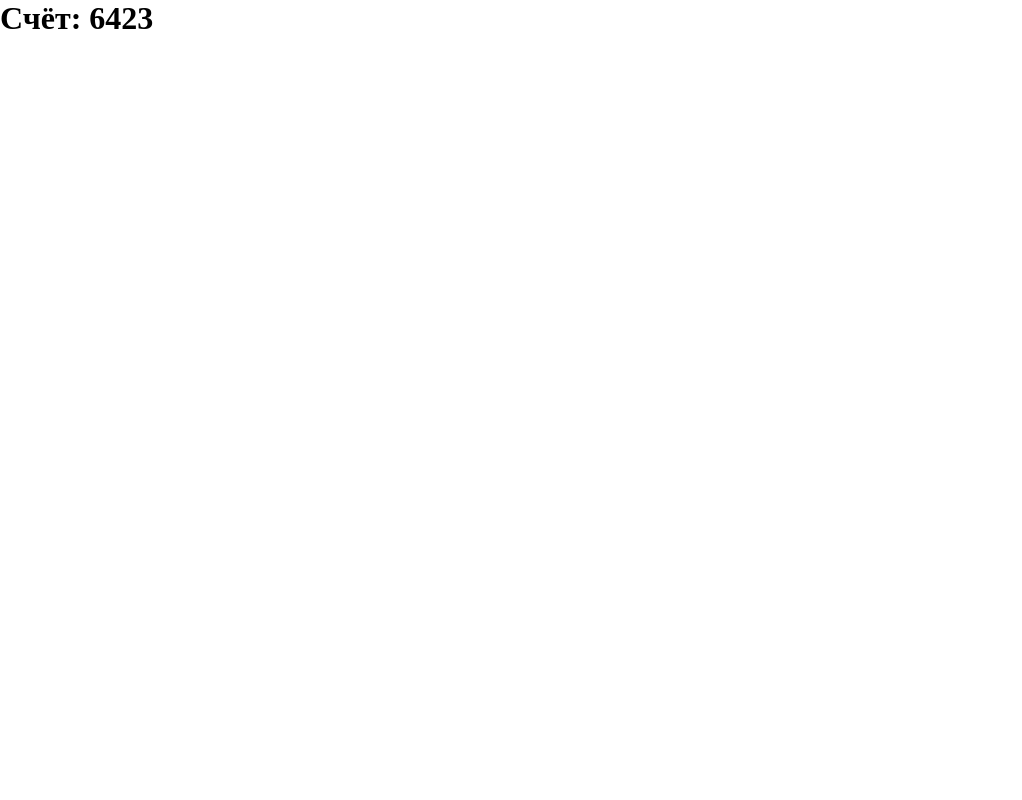
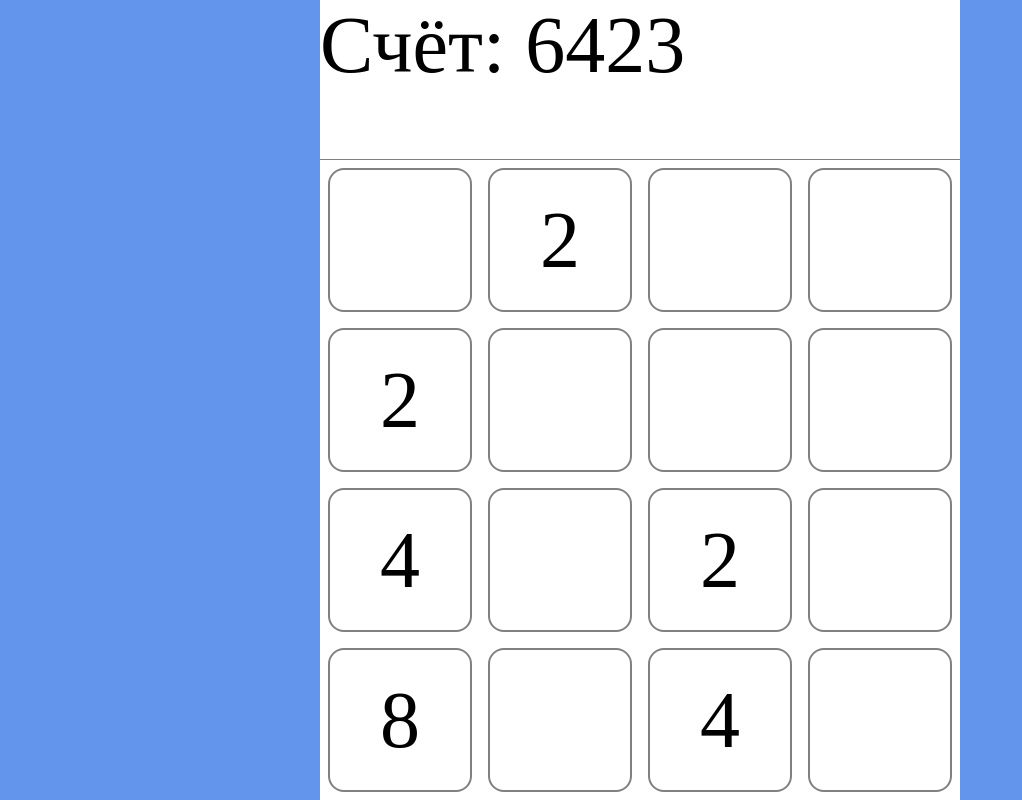
Before and after one commit to pi17v-ppse/Dimitriuk, a website: page 2048Game/index.html in a window 1280 px wide. Shown: the whole page, without its empty margins (0-1022 px from the left). Drawn offline with Linux system fonts and the light colour scheme.

Commit message:
html and css prototype

```diff
--- /dev/null
+++ b/2048Game/css/main.css
@@ -0,0 +1,47 @@
+* {margin: 0; padding: 0;}
+
+html, body {
+    width: 100%;
+    height: 100%;
+}
+
+.game {
+    position: relative;
+    display: flex;
+    flex-direction: column;
+    align-items: center;
+    height: 100%;
+    width 100%;
+    background-color: cornflowerblue;
+}
+
+    .game .header {
+        height: 20vmin;
+        width: 80vmin;
+        font-size: 10vmin;
+        background-color: white;
+        box-sizing: border-box;
+        border-bottom: 1px solid grey;
+    }
+
+    .game .field {
+        display: flex;
+        flex-direction: row;
+        flex-wrap: wrap;
+        height: 80vmin;
+        width: 80vmin;
+        background-color: white;
+    }
+
+        .game .field .cell {
+            display: flex;
+            align-items: center;
+            justify-content: center;
+            height: 18vmin;
+            width: 18vmin;
+            margin: 1vmin;
+            box-sizing: border-box;
+            border: 2px solid grey;
+            border-radius: 2vmin;
+            font-size: 10vmin;
+        }
--- a/2048Game/index.html
+++ b/2048Game/index.html
@@ -2,7 +2,7 @@
 
 <html xmlns="http://www.w3.org/1999/xhtml">
 <head>
-    <link rel="stylesheet" type="text/css" href="main.css" />
+    <link rel="stylesheet" type="text/css" href="css/main.css" />
     <meta charset="utf-8" />
     <title>2048</title>
 </head>
@@ -11,28 +11,28 @@
 
     <div class="game">
         <div class="header">
-            <h1>Счёт: 6423</h1>
+            Счёт: 6423
         </div>
 
         <div class="field">
             <div class="cell"></div>
+            <div class="cell">2</div>
+            <div class="cell"></div>
+            <div class="cell"></div>
+
+            <div class="cell">2</div>
             <div class="cell"></div>
             <div class="cell"></div>
             <div class="cell"></div>
 
+            <div class="cell">4</div>
             <div class="cell"></div>
-            <div class="cell"></div>
-            <div class="cell"></div>
+            <div class="cell">2</div>
             <div class="cell"></div>
 
+            <div class="cell">8</div>
             <div class="cell"></div>
-            <div class="cell"></div>
-            <div class="cell"></div>
-            <div class="cell"></div>
-
-            <div class="cell"></div>
-            <div class="cell"></div>
-            <div class="cell"></div>
+            <div class="cell">4</div>
             <div class="cell"></div>
         </div>
     </div>
--- a/2048Game/main.css
+++ /dev/null
@@ -1,21 +0,0 @@
-* {margin: 0; padding: 0;}
-
-html, body {
-    width: 100%;
-    height: 100%;
-}
-
-.game {
-    position: relative;
-    display: flex;
-    height: 100%;
-    width 100%;
-}
-
-.game .header {
-    height: 20%;
-}
-
-.game .field {
-
-}
```
Also changed, not shown: 1 other file.
